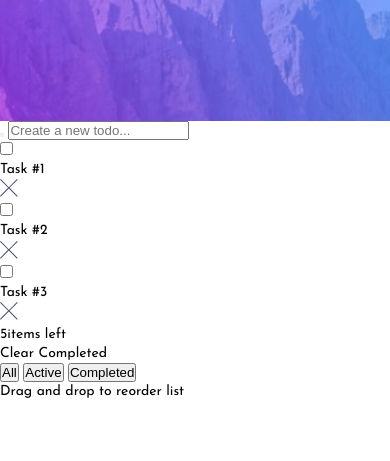
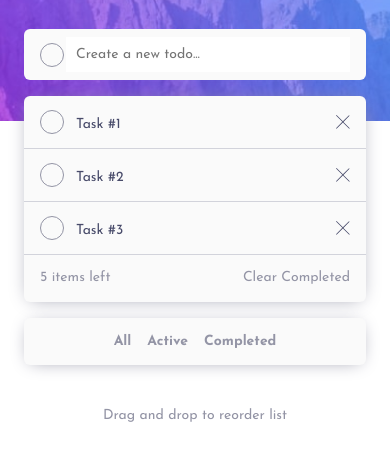
Before and after one commit to CTZDev/todo-app-tasks, a website: page index.html in a window 390 px wide. Shown: the part 73-534 px from the top of the page. Drawn offline with Linux system fonts and the light colour scheme.

Commit message:
Mobile Design Done!

```diff
--- a/app/scss/components/_index.scss
+++ b/app/scss/components/_index.scss
@@ -1 +1,2 @@
 @forward "task";
+@forward "buttons";
--- /dev/null
+++ b/app/scss/components/buttons.scss
@@ -0,0 +1,10 @@
+.btn {
+  border-radius: 50%;
+  width: 24px;
+  height: 24px;
+  border: 1px solid var(--clr-dark-grayishblue-la);
+  background-color: transparent;
+  outline: none;
+  cursor: pointer;
+  appearance: none;
+}
--- a/app/scss/components/task.scss
+++ b/app/scss/components/task.scss
@@ -0,0 +1,19 @@
+@use "../util" as *;
+
+.todo-task {
+  border-bottom: 1px solid var(--clr-light-grayishblue-lb);
+  display: flex;
+  justify-content: space-between;
+  align-items: center;
+  padding: rem(14) rem(16);
+  color: var(--clr-dark-grayishblue-lb);
+
+  &-description {
+    display: inherit;
+    align-items: flex-end;
+
+    > p {
+      margin-left: rem(12);
+    }
+  }
+}
--- a/app/scss/global/globals.scss
+++ b/app/scss/global/globals.scss
@@ -61,6 +61,13 @@ html {
   scroll-behavior: smooth;
 }
 
+/*img*/
+img,
+picture {
+  max-width: 100%;
+  display: block;
+}
+
 /*Flex*/
 .flex {
   display: flex;
--- a/app/scss/layout/_index.scss
+++ b/app/scss/layout/_index.scss
@@ -1 +1,3 @@
 @forward "header";
+@forward "main";
+@forward "footer";
--- /dev/null
+++ b/app/scss/layout/footer.scss
@@ -0,0 +1,4 @@
+.footer {
+  text-align: center;
+  color: var(--clr-dark-grayishblue-la);
+}
--- /dev/null
+++ b/app/scss/layout/main.scss
@@ -0,0 +1,66 @@
+@use "../util" as *;
+
+main {
+  position: relative;
+}
+
+.todo {
+  margin-bottom: rem(42);
+  margin-top: rem(-92);
+
+  &-newTask {
+    border-radius: 6px;
+    padding: rem(8) rem(16);
+    margin-bottom: rem(16);
+    background-color: var(--clr-light-gray);
+
+    &-add {
+      input[type="text"] {
+        font-family: var(--font-family);
+        padding: rem(10);
+        font-size: var(--fz-sm);
+        flex: 1 1 auto;
+        margin-left: rem(2);
+        border: none;
+        outline: none;
+        color: var(--clr-dark-grayishblue-lb);
+      }
+    }
+  }
+
+  &-tasks {
+    background-color: var(--clr-light-gray);
+    border-radius: 6px;
+    overflow: hidden;
+    margin-bottom: rem(16);
+    color: var(--clr-dark-grayishblue-la);
+    box-shadow: 0px 2px 18px -6px var(--clr-dark-grayishblue-la);
+
+    &-tags {
+      padding: rem(14) rem(16);
+    }
+  }
+
+  &-details {
+    border-radius: 6px;
+    padding: rem(16);
+    gap: rem(16);
+    background-color: var(--clr-light-gray);
+    box-shadow: 0px 2px 18px -6px var(--clr-dark-grayishblue-la);
+
+    &-btn {
+      font-family: var(--font-family);
+      font-size: var(--fz-sm);
+      font-weight: bold;
+      border: none;
+      outline: none;
+      background-color: transparent;
+      color: var(--clr-dark-grayishblue-la);
+      transition: color 250ms ease-in;
+
+      &:focus {
+        color: var(--clr-brightblue);
+      }
+    }
+  }
+}
--- a/index.html
+++ b/index.html
@@ -22,10 +22,11 @@
       </div>
     </header>
     <main class="todo">
+      <div class="wrapper">
         <section class="todo-newTask">
-        <form action="#" class="todo-container" id="formTodo">
-          <div class="todo-newTask-add">
-            <button type="submit" name="btnnewTodo"></button>
+          <form action="#" id="formTodo">
+            <div class="todo-newTask-add flex flex-ai-c">
+              <button type="submit" name="btnnewTodo" class="btn"></button>
               <input type="text" name="txtnewTodo" placeholder="Create a new todo..." />
             </div>
           </form>
@@ -33,46 +34,45 @@
         <section class="todo-tasks">
           <div class="todo-tasks-container">
             <div class="todo-task">
-            <!-- Generar id con JS -->
               <div class="todo-task-description">
-              <input type="checkbox" />
+                <input type="checkbox" class="btn" />
                 <p>Task #1</p>
               </div>
               <figure class="todo-task-delete">
-              <img src="./images/icon-cross.svg" alt="Delete Task" />
+                <img width="14" height="14" src="./images/icon-cross.svg" alt="Delete Task" loading="lazy" />
+              </figure>
+            </div>
+            <div class="todo-task">
+              <div class="todo-task-description">
+                <input type="checkbox" class="btn" />
+                <p>Task #2</p>
+              </div>
+              <figure class="todo-task-delete">
+                <img width="14" height="14" src="./images/icon-cross.svg" alt="Delete Task" loading="lazy" />
               </figure>
             </div>
             <div class="todo-task">
               <!-- Generar id con JS -->
               <div class="todo-task-description">
-              <input type="checkbox" />
-              <p>Task #2</p>
-            </div>
-            <figure class="todo-task-delete">
-              <img src="./images/icon-cross.svg" alt="Delete Task" />
-            </figure>
-          </div>
-          <div class="todo-task">
-            <!-- Generar id con JS -->
-            <div class="todo-task-description">
-              <input type="checkbox" />
+                <input type="checkbox" class="btn" />
                 <p>Task #3</p>
               </div>
               <figure class="todo-task-delete">
-              <img src="./images/icon-cross.svg" alt="Delete Task" />
+                <img width="14" height="14" src="./images/icon-cross.svg" alt="Delete Task" loading="lazy" />
               </figure>
             </div>
           </div>
-        <div class="todo-tasks-tags">
-          <p class="todo-task-tag">5items left</p>
+          <div class="todo-tasks-tags flex flex-jc-sb flex-ai-c">
+            <p class="todo-task-tag">5 items left</p>
             <p class="todo-task-tag">Clear Completed</p>
           </div>
         </section>
-      <section class="todo-details">
-        <button type="button">All</button>
-        <button type="button">Active</button>
-        <button type="button">Completed</button>
+        <section class="todo-details flex flex-jc-c flex-ai-c">
+          <button type="button" class="todo-details-btn">All</button>
+          <button type="button" class="todo-details-btn">Active</button>
+          <button type="button" class="todo-details-btn">Completed</button>
         </section>
+      </div>
     </main>
     <footer class="footer">
       <p class="footer-drag-drop">Drag and drop to reorder list</p>
```
Also changed, not shown: dist/style.css, 1 other file. Lines whose indentation alone changed are shown as unchanged.
